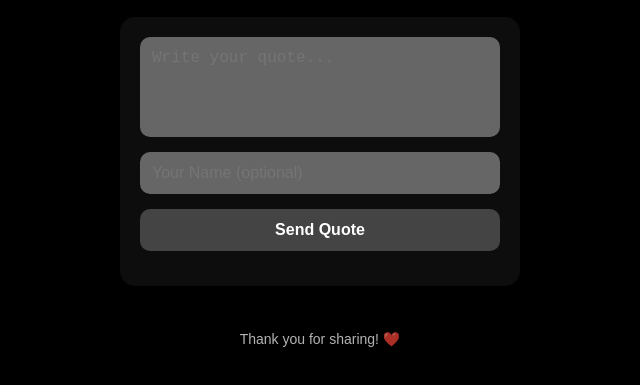
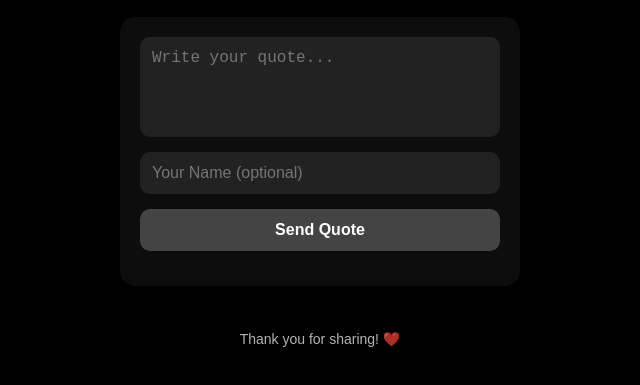
Before and after one commit to 13punisher/Quotes, a plain HTML site: page index.html in a window 1280 px wide. Shown: the part 247-632 px from the top of the page, without its empty margins (320-960 px from the left). Drawn offline with Linux system fonts and the light colour scheme.

Commit message:
index.html

```diff
--- a/index.html
+++ b/index.html
@@ -37,7 +37,7 @@
       border-radius: 10px;
       border: none;
       font-size: 16px;
-      background: #666;   /* Dark input background */
+      background: #222;   /* Dark input background */
       color: #fff;        /* White text inside */
     }
     textarea { height: 100px; resize: none; }
```
